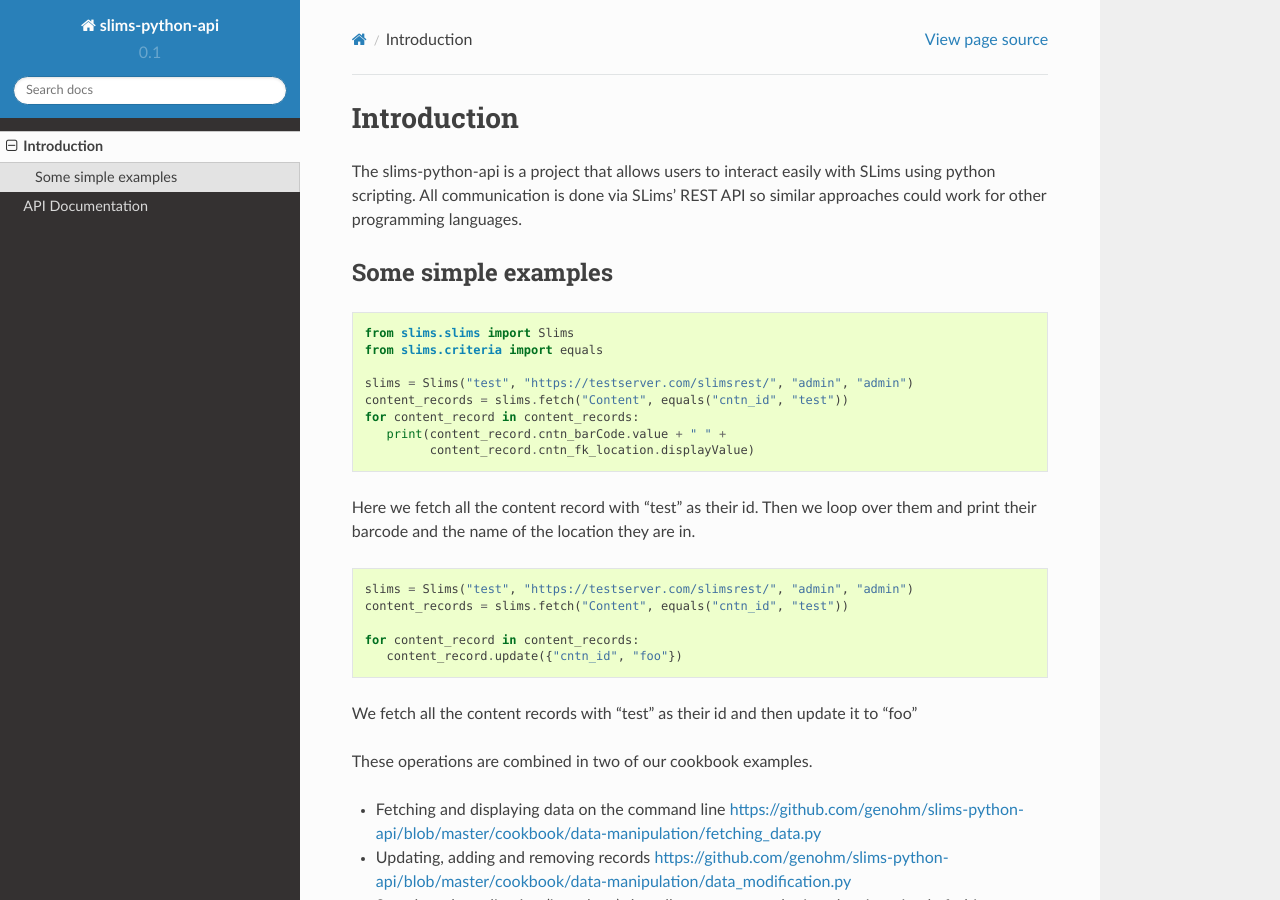
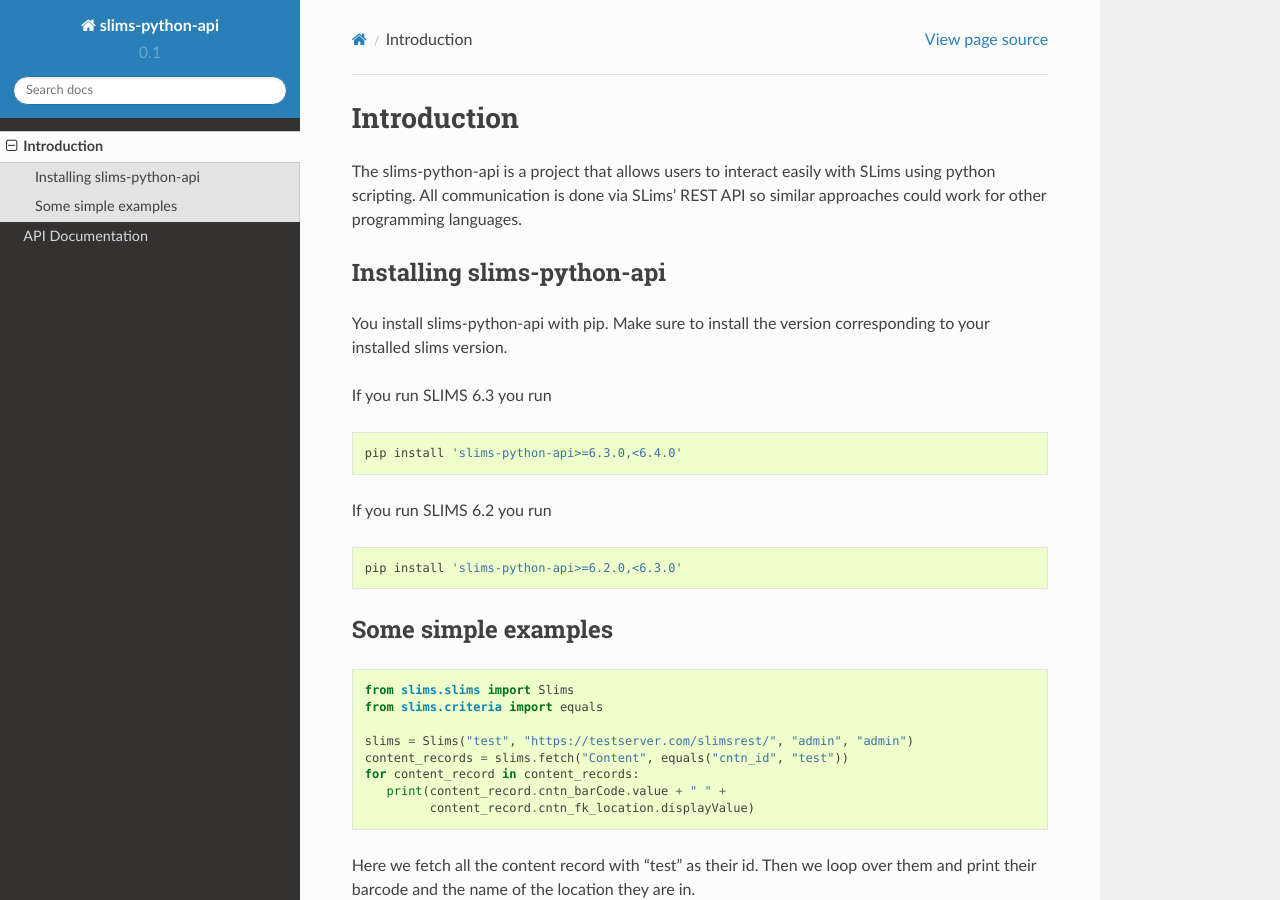
Before and after one commit to genohm/slims-python-api, a Sphinx documentation site: the page built from doc/introduction.rst, in a window 1280 px wide and 900 px high. Built offline with Sphinx 7.4.7 and the Read the Docs theme 2.0.0, drawn with Linux system fonts in a browser that asks for light colours.

Commit message:
Documentation to install the correct version
Change-Id: Ibcca2684f502abec560d5376448c7e2e6a76586b

```diff
--- a/doc/introduction.rst
+++ b/doc/introduction.rst
@@ -5,6 +5,24 @@ Introduction
 The slims-python-api is a project that allows users to interact easily with SLims
 using python scripting. All communication is done via SLims' REST API so similar
 approaches could work for other programming languages.
+
+Installing slims-python-api
+---------------------------
+
+You install slims-python-api with pip. Make sure to install the version corresponding to your installed slims version.
+
+If you run SLIMS 6.3 you run
+
+.. code-block:: bash
+
+   pip install 'slims-python-api>=6.3.0,<6.4.0'
+
+If you run SLIMS 6.2 you run
+
+.. code-block:: bash
+
+   pip install 'slims-python-api>=6.2.0,<6.3.0'
+
 
 Some simple examples
 --------------------
```
